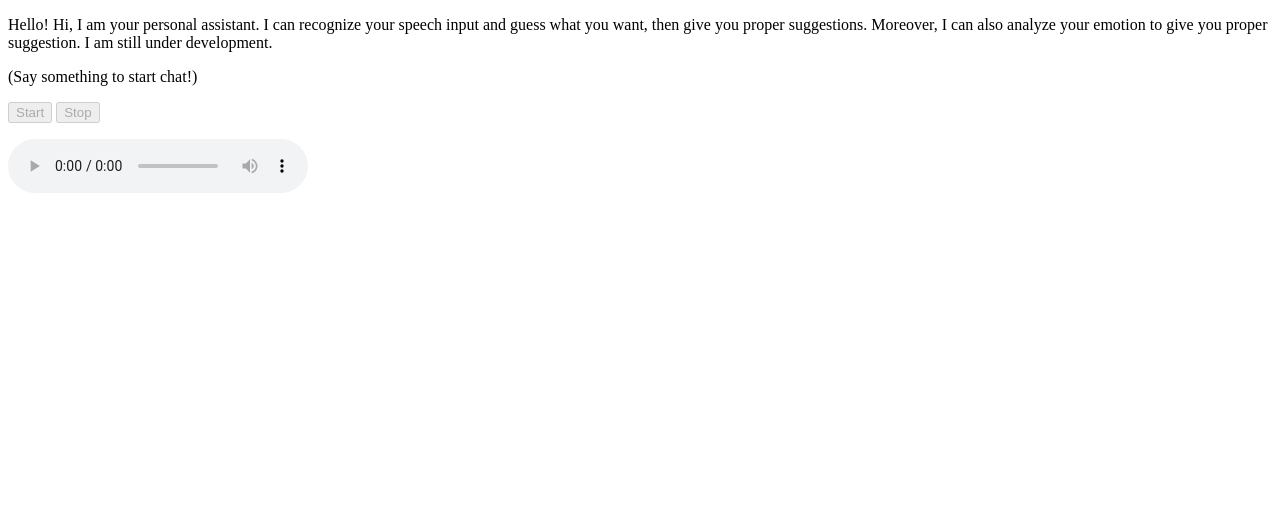
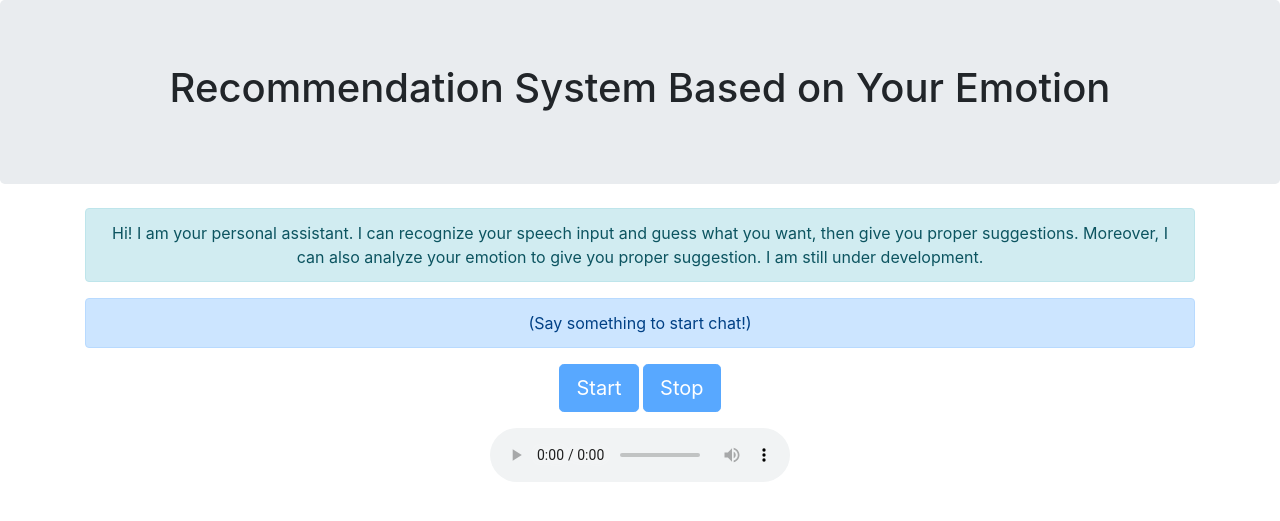
Before and after one commit to Sailer43/CSE5914Project, a Django app: page /advice/ in a window 1280 px wide. Shown: the top 521 px of the page. Run offline with Django 3.2, Linux system fonts and the light colour scheme; parts of the project's set-up code (start-up, migrations or seed data) failed here and were passed over; some libraries are stand-ins or nearby versions.

Commit message:
Update index.html

```diff
--- a/personal_ad/advice/templates/advice/index.html
+++ b/personal_ad/advice/templates/advice/index.html
@@ -1,22 +1,35 @@
 <!DOCTYPE html>
 {% load static %}
 <html>
+    <link rel="stylesheet" href="https://cdn.bootcss.com/twitter-bootstrap/4.3.1/css/bootstrap.min.css">
+    <script src="https://cdn.bootcss.com/jquery/3.4.1/jquery.min.js"></script>
+    <script src="https://cdn.bootcss.com/twitter-bootstrap/4.3.1/js/bootstrap.min.js"></script>
     <head>
         <meta charset="utf-8">
         <title>Personal Advice</title>
     </head>
+    <div class="jumbotron text-center" style="margin-bottom:0">
+        <h1>Recommendation System Based on Your Emotion</h1>
+    </div>
     <body>
+        <div class="container">
+            <div class="row">
+                <div class="col-sm-12 text-center">
+                      <br>
                       <div id="chat_history">
-            <p class="assistant_chat">Hello! Hi, I am your personal assistant. I can recognize your speech input and guess what you want, then give you proper suggestions. Moreover, I can also analyze your emotion to give you proper suggestion. I am still under development.</p>
-            <p class="start_promote">(Say something to start chat!)</p>
+                          <p class="assistant_chat alert alert-info">Hi! I am your personal assistant. I can recognize your speech input and guess what you want, then give you proper suggestions. Moreover, I can also analyze your emotion to give you proper suggestion. I am still under development.</p>
+                          <p class="start_promote alert alert-primary">(Say something to start chat!)</p>
                       </div>
                       <p>
-            <button id="start" disabled>Start</button>
-            <button id="stop" disabled>Stop</button>
+                          <button id="start" class="btn btn-primary btn-lg" disabled>Start</button>
+                          <button id="stop" class="btn btn-primary btn-lg" disabled>Stop</button>
                       </p>
                       <p><audio id="audio" controls></audio></p>
                       <script src="https://ajax.aspnetcdn.com/ajax/jQuery/jquery-3.4.1.min.js"></script>
                       {% csrf_token %}
                       <script src="{% static 'advice/index.js' %}"></script>
+                </div>
+            </div>
+        </div>
     </body>
 </html>
```
Lines whose indentation alone changed are shown as unchanged.
